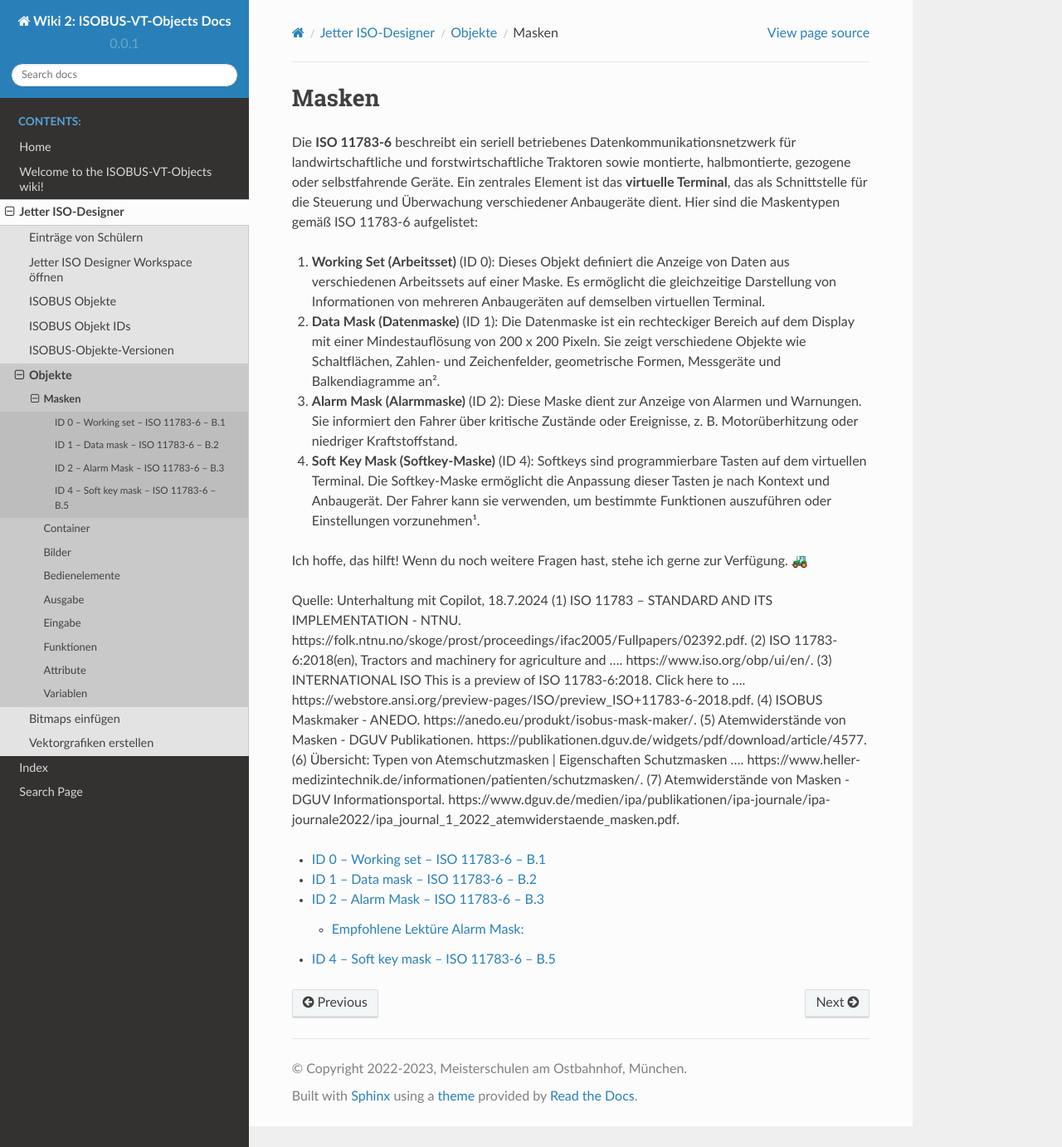
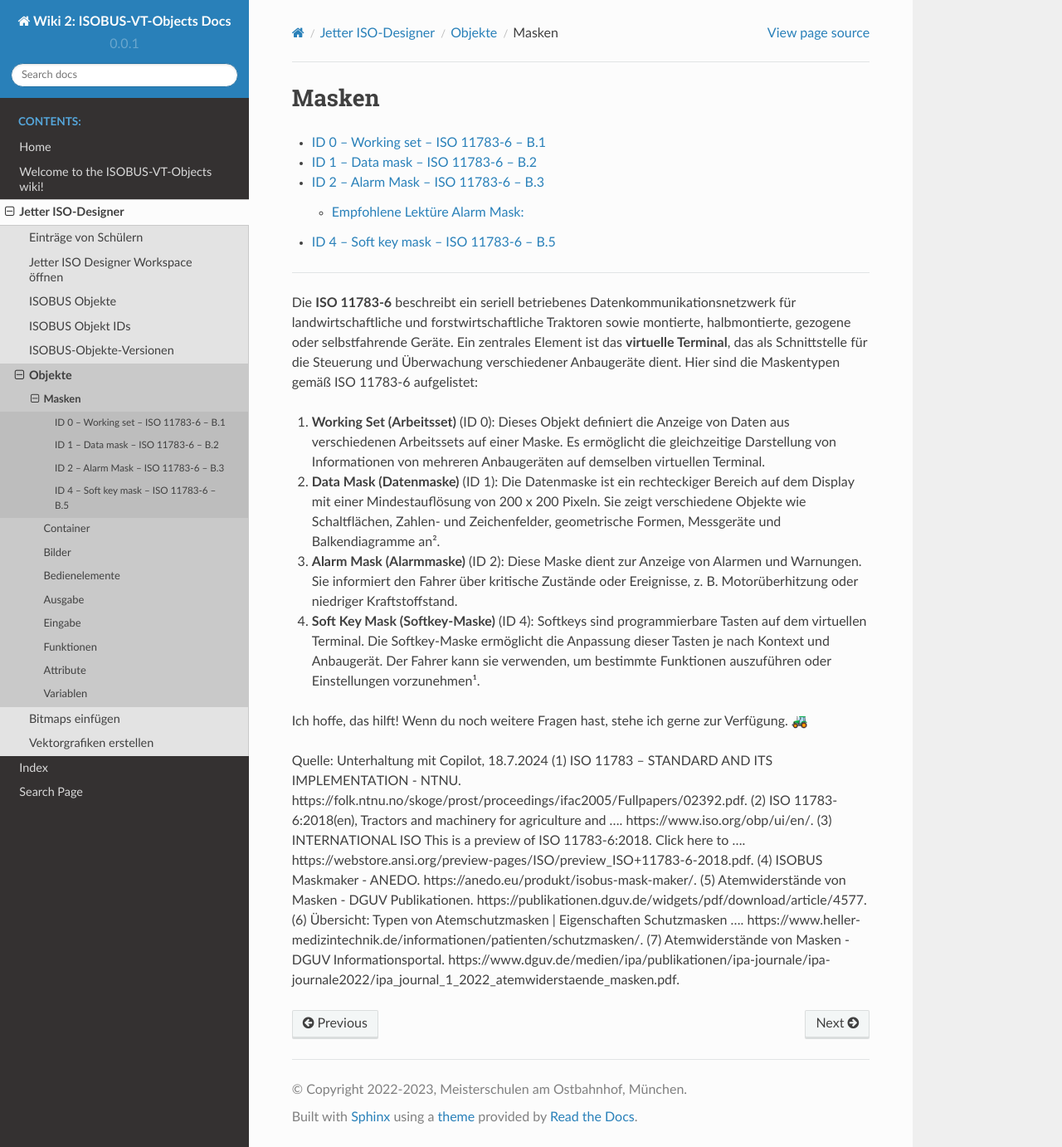
Before and after one commit to Meisterschulen-am-Ostbahnhof-Munchen/ISOBUS-VT-Objects-docs, a Sphinx documentation site: the page built from docs/Masken.md, in a window 1280 px wide and 1382 px high. Shown: the whole window at 83% size. Built offline with Sphinx 7.4.7 and the Read the Docs theme 2.0.0, drawn with Linux system fonts in a browser that asks for light colours; some of the changed lines change nothing that is shown.

Commit message:
Update Masken.md

````diff
--- a/docs/Masken.md
+++ b/docs/Masken.md
@@ -1,4 +1,13 @@
 # Masken
+
+```{toctree}
+ID-00---Working-set---ISO-11783-6---B.1
+ID-01---Data-mask---ISO-11783-6---B.2
+ID-02---Alarm-Mask---ISO-11783-6---B.3
+ID-04---Soft-key-mask---ISO-11783-6---B.5
+```
+
+----
 
 Die **ISO 11783-6** beschreibt ein seriell betriebenes Datenkommunikationsnetzwerk für landwirtschaftliche und forstwirtschaftliche Traktoren sowie montierte, halbmontierte, gezogene oder selbstfahrende Geräte. Ein zentrales Element ist das **virtuelle Terminal**, das als Schnittstelle für die Steuerung und Überwachung verschiedener Anbaugeräte dient. Hier sind die Maskentypen gemäß ISO 11783-6 aufgelistet:
 
@@ -20,10 +29,3 @@ Quelle: Unterhaltung mit Copilot, 18.7.2024
 (5) Atemwiderstände von Masken - DGUV Publikationen. https://publikationen.dguv.de/widgets/pdf/download/article/4577.
 (6) Übersicht: Typen von Atemschutzmasken | Eigenschaften Schutzmasken .... https://www.heller-medizintechnik.de/informationen/patienten/schutzmasken/.
 (7) Atemwiderstände von Masken - DGUV Informationsportal. https://www.dguv.de/medien/ipa/publikationen/ipa-journale/ipa-journale2022/ipa_journal_1_2022_atemwiderstaende_masken.pdf.
-
-```{toctree}
-ID-00---Working-set---ISO-11783-6---B.1
-ID-01---Data-mask---ISO-11783-6---B.2
-ID-02---Alarm-Mask---ISO-11783-6---B.3
-ID-04---Soft-key-mask---ISO-11783-6---B.5
-```
````
